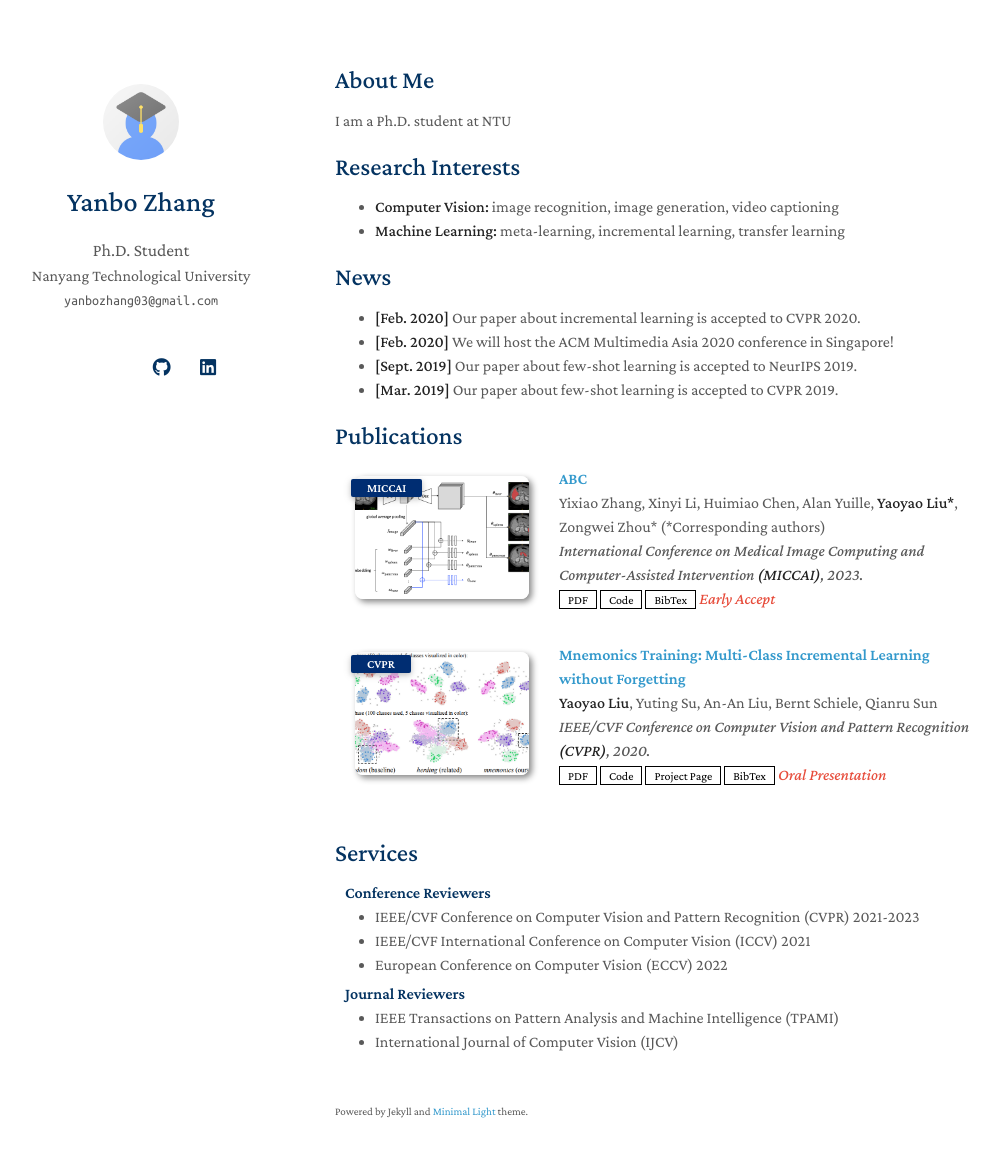
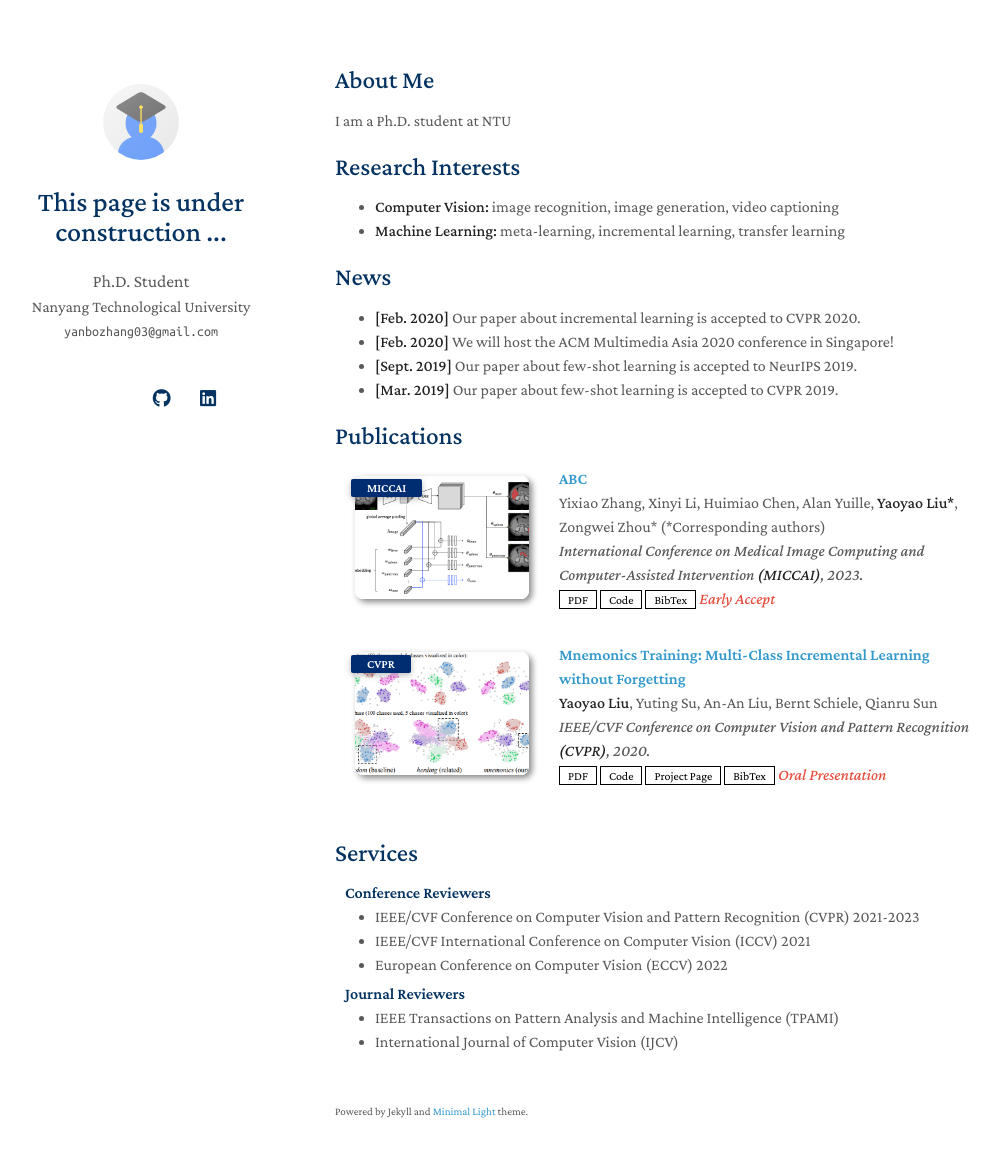
Before and after one commit to yanbozhang003/yanbozhang003.github.io, a Jekyll site: the page built from index.md, in a window 1280 px wide and 1192 px high. Shown: the top 1157 px of the window, without its empty margins (135-1135 px from the left). Built offline with Jekyll 4.4.1, drawn with Linux system fonts in a browser that asks for light colours; nearby versions of some CDN libraries; a style sheet for code colours, icons or effects is not loaded; our own code applies the rules of GitHub Pages for plain Markdown files.

Commit message:
Update _config.yml

```diff
--- a/_config.yml
+++ b/_config.yml
@@ -1,6 +1,6 @@
 
 # Basic Information
-title: Yanbo Zhang
+title: This page is under construction ...
 position: Ph.D. Student
 affiliation: Nanyang Technological University
 email: yanbozhang03@gmail.com
```
